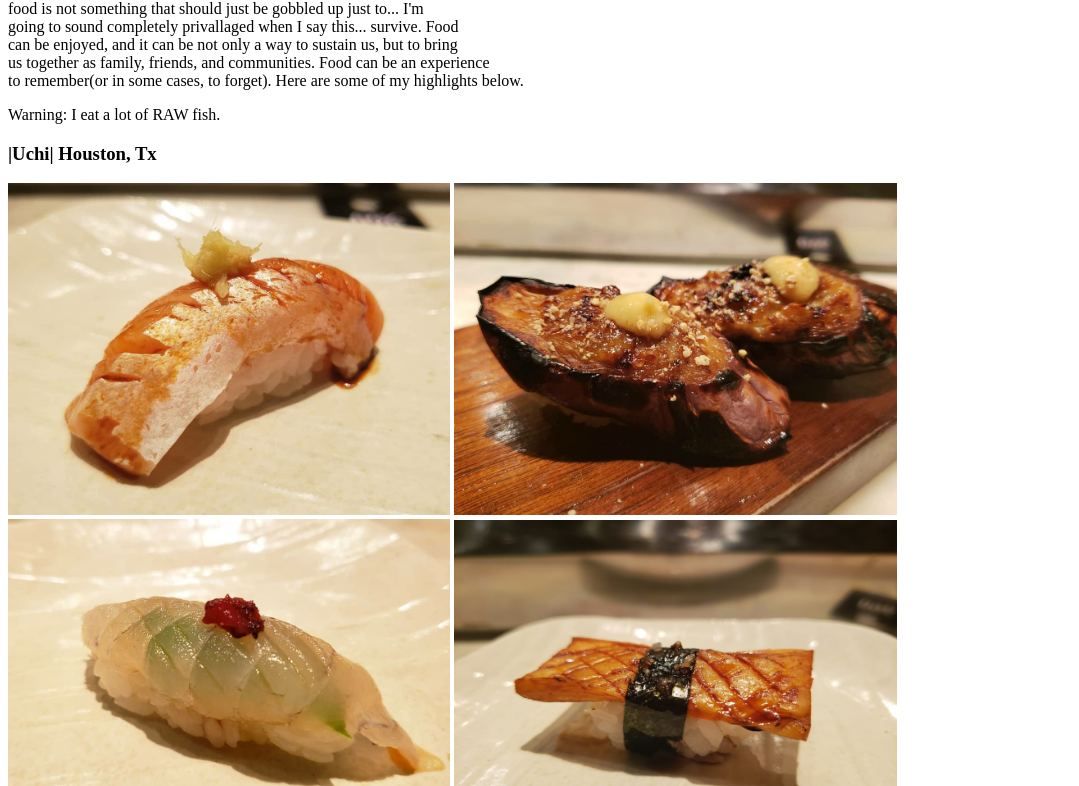
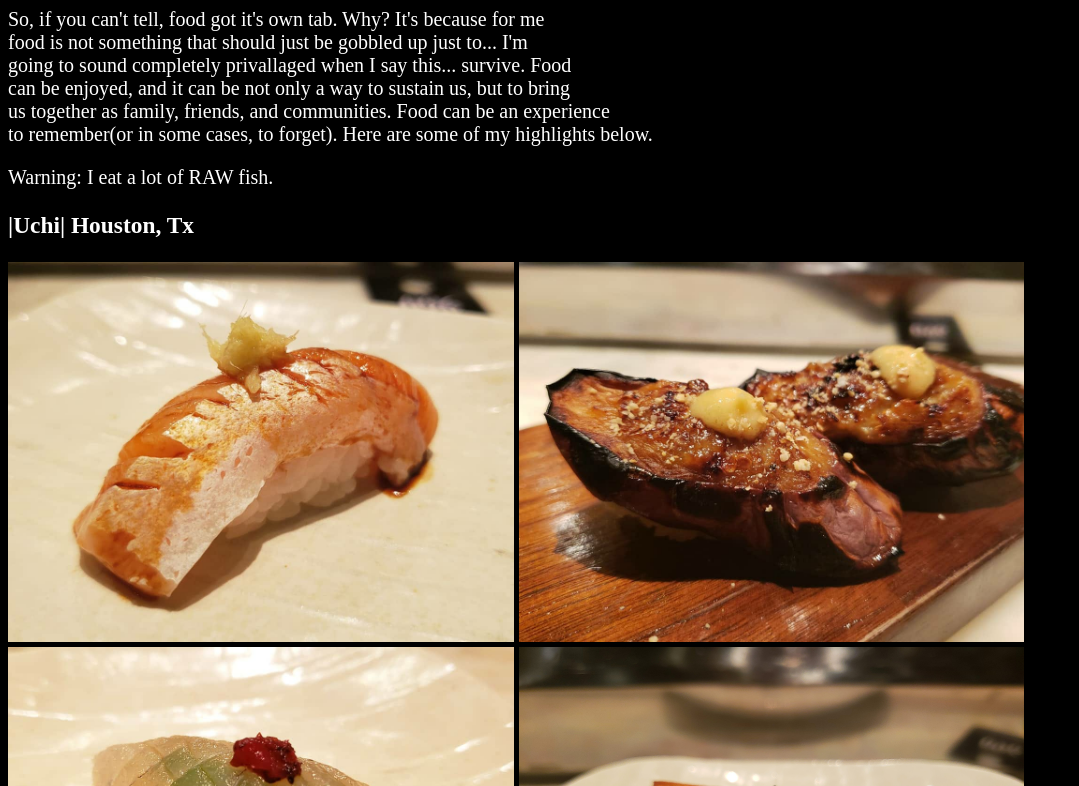
Before and after one commit to jafrasier50/90s_website, a plain HTML site: page public/food.html in a window 1280 px wide. Shown: the part 124-910 px from the top of the page, without its empty margins (0-1079 px from the left). Drawn offline with Linux system fonts and the light colour scheme.

Commit message:
css works now

```diff
--- a/public/food.html
+++ b/public/food.html
@@ -1,12 +1,7 @@
 <html>
 <head>
   <title>The BEST Food</title>
-  <style>
-  img{
-    width: 35%;
-    height: auto;
-  }
-  </style>
+<link rel="stylesheet" type="text/css" href="/styles.css"></link>
   </head>
   <body>
     <div>
--- a/public/styles.css
+++ b/public/styles.css
@@ -1,12 +1,12 @@
-basic_layout {
-  background-color: gray;
-  color: red;
-  font-size: 40px;
+body {
+  background-color: black;
+  color: white;
+  font-size: 20px;
 }
 
 
 
 img {
-  width: 35%;
+  width: 40%;
   height:auto;
 }
```
Also changed, not shown: public/adventures.html (+1 -6 lines), public/family.html (+1 -6 lines), public/index.html (+1 -6 lines), public/music.html (+1 -0 lines).
